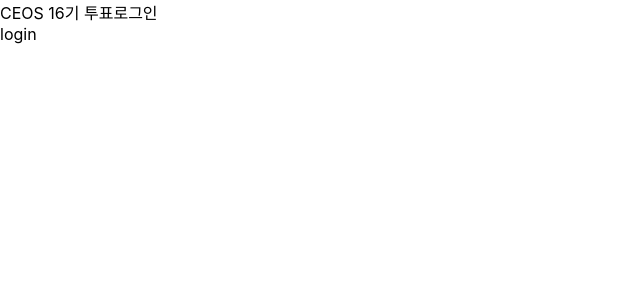
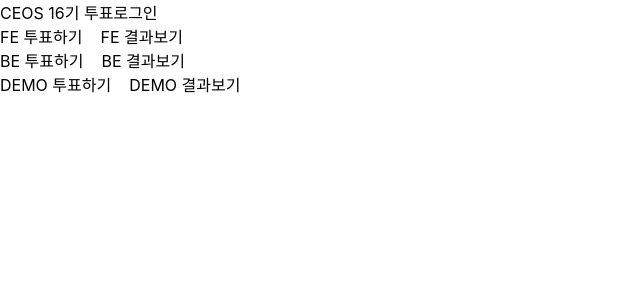
Before and after one commit to heeeesoo/react-vote-16th, a Next.js app: page / in a window 1280 px wide. Shown: the top 300 px of the page, without its empty margins (0-640 px from the left). Built offline with nearby package versions, Linux system fonts and the light colour scheme.

Commit message:
feat : vote, result 페이지 추가

```diff
--- a/pages/index.tsx
+++ b/pages/index.tsx
@@ -1,13 +1,33 @@
 import Link from "next/link";
 
 export default function Home() {
+  const names = ['FE', 'BE', 'DEMO'];
+
   return (
     <div>
-      <Link
-        href="/login">
-          login
-      </Link>
-
+      {
+        names.map((name,idx)=>{
+          return (
+            <div key={name}>
+              <Link
+                href={{
+                  pathname: `/vote/${name}`
+                }}
+              >
+                {name} 투표하기
+              </Link>
+              &nbsp;&nbsp;&nbsp;&nbsp;
+              <Link
+                href={{
+                  pathname: `/result/${name}`
+                }}
+              >
+                {name} 결과보기
+              </Link>
+            </div>
+          )
+        })
+      }
     </div>
   )
 }
```
Also changed, not shown: pages/result/[Part].tsx (added, +11 -0 lines), pages/vote/[Part].tsx (added, +11 -0 lines).
